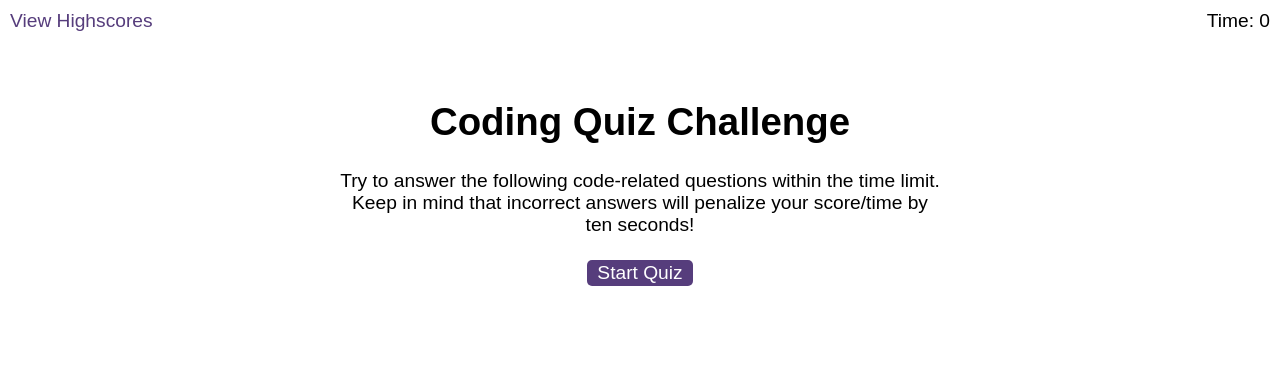
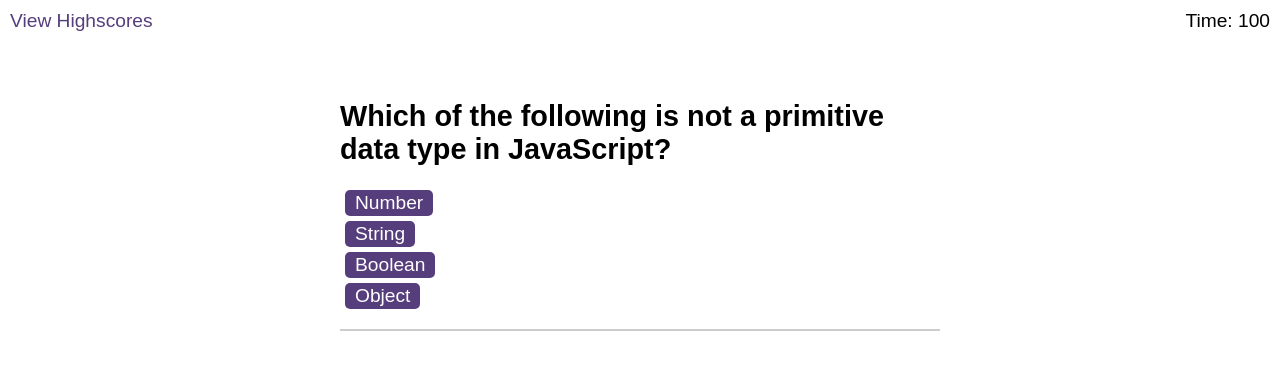
Before and after one commit to alexwalland1997/JavascriptQuiz, a plain HTML site: page index.html in a window 1280 px wide. Both pictures are taken after a click on the button "Start Quiz". Drawn offline with Linux system fonts and the light colour scheme.

Commit message:
added code for main quiz to work including feedback for answers and moving to next question

```diff
--- /dev/null
+++ b/assets/js/question.js
@@ -0,0 +1,53 @@
+//store questions for the quiz in here
+const question = [
+  [
+    "Which of the following is not a primitive data type in JavaScript?",
+    "Number",
+    "String",
+    "Boolean",
+    "Object",
+    "Object"
+  ],
+  [
+    "What does the “typeof” operator do in JavaScript?",
+    "Returns the data type of a variable",
+    "Checks if a variable is defined",
+    "Assigns a value to a variable",
+    "Concatenates two strings",
+    "Returns the data type of a variable",
+  ],
+  [
+    "Which of the following is not a comparison operator in JavaScript?",
+    "==",
+    "===",
+    "!=",
+    "=<",
+    "=<",
+  ],
+  [
+    'What does the "NaN" value represent in JavaScript?',
+    "Not a number",
+    "Null value",
+    "Undefined value",
+    "Boolean value",
+    "Not a number",
+  ],
+  [
+    'What does the "this" keyword refer in JavaScript?',
+    "The current function",
+    "The global object",
+    "The object that the function belongs to",
+    "The parent object of the current object",
+    "The object that the function belongs to",
+  ],
+  [
+    "What does the “forEach” method do in JavaScript?",
+    "Adds a new element to the end of an array",
+    "Removes an element from the beginning of an array",
+    "Executes a function once for each element in an array",
+    "Reverses the order of the array",
+    "Executes a function once for each element in an array",
+  ],
+];
+//export array so main script can use it
+export default {question};
--- /dev/null
+++ b/assets/js/quiz.js
@@ -0,0 +1,73 @@
+//import questions from other javascript file
+import question from "./question.js";
+let questions = question;
+//counter for questions and currentscore
+let q = 0;
+let cScore = 0;
+
+//timer variable and text
+let timer = document.querySelector("#time");
+timer.textContent = 100;
+
+//variable for start button
+let start = document.querySelector("#start");
+
+//variables to access the quiz and make questions show on screen
+let quiz = document.querySelector("#question-title");
+let answers = document.querySelector("#choices");
+let response = document.querySelector("#response");
+
+//highscore section variables
+let fScore = document.querySelector("#final-score");
+let initials= document.querySelector("#intials");''
+let end = document.querySelector("#submit");
+
+start.addEventListener("click", function() {
+    document.getElementById("start-screen").style.display = "none";
+    startQuiz();
+});
+
+function startQuiz() {
+    nextQuestion();
+    document.getElementById("questions").style.display = "block";
+    document.getElementById("feedback").style.display = "block";
+
+}
+
+answers.addEventListener("click", function(event) {
+    let element = event.target;
+    //check if answer is correct and button was pressed
+    if (element.matches("button") === true) {
+        if (event.target.textContent == questions.question[q][5]){
+            response.textContent = 'Well done! you got that question correct';
+            cScore++;
+        }else {
+            response.textContent = 'Unfortunately you got that question wrong';
+        }
+        q++;
+        nextQuestion();
+    }
+})
+
+//move onto next question whilst there are questions left
+function nextQuestion() {
+    answers.innerHTML = "";
+    if (q < questions.question.length) {
+        quiz.textContent = questions.question[q][0];
+        for (let i=1; i<5; i++) {
+            let button = document.createElement("button");
+            button.textContent =  questions.question[q][i];
+            answers.appendChild(button);
+        }
+    } else {
+        endGame();
+    }
+
+function endGame(){
+    //hide quiz and open score and enter intials
+    fScore.textContent = cScore.toString();
+    document.getElementById("questions").style.display = "none";
+    document.getElementById("feedback").style.display = "none";
+    document.getElementById("end-screen").style.display = "block";
+}
+}
--- a/index.html
+++ b/index.html
@@ -20,7 +20,7 @@
         <p>
           Try to answer the following code-related questions within the time
           limit. Keep in mind that incorrect answers will penalize your
-          score/time by ten seconds!
+          score/time by five seconds!
         </p>
         <button id="start">Start Quiz</button>
       </div>
@@ -39,10 +39,11 @@
         </p>
       </div>
 
-      <div id="feedback" class="feedback hide"></div>
+      <div id="feedback" class="feedback hide">
+        <p id="response"></p>
+      </div>
     </div>
-
-    <script src="./assets/js/questions.js"></script>
-    <script src="./assets/js/logic.js"></script>
+    <!--altered javascript to type module in order to use import/export -->
+    <script src="./assets/js/quiz.js" type="module"></script>
   </body>
 </html>
```
